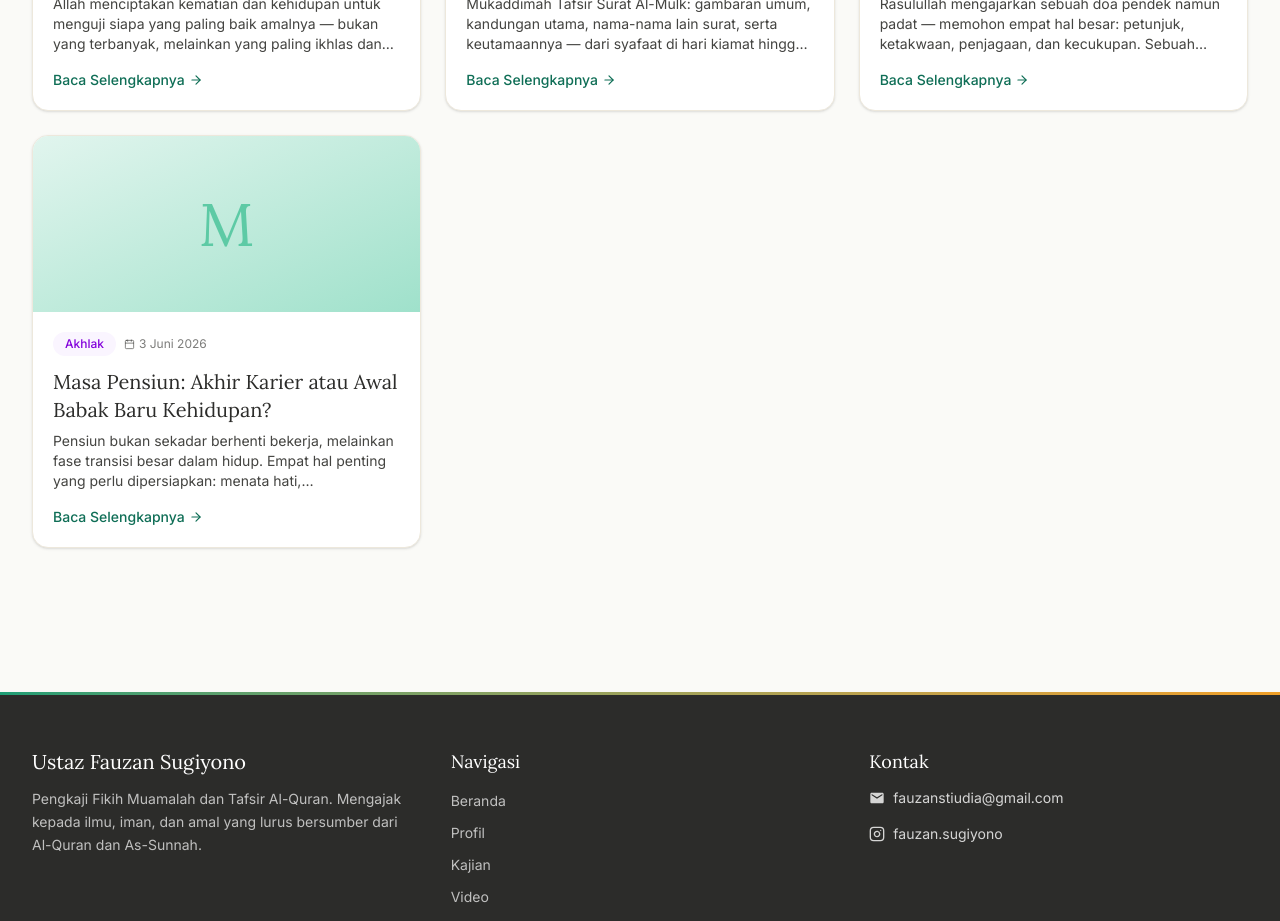
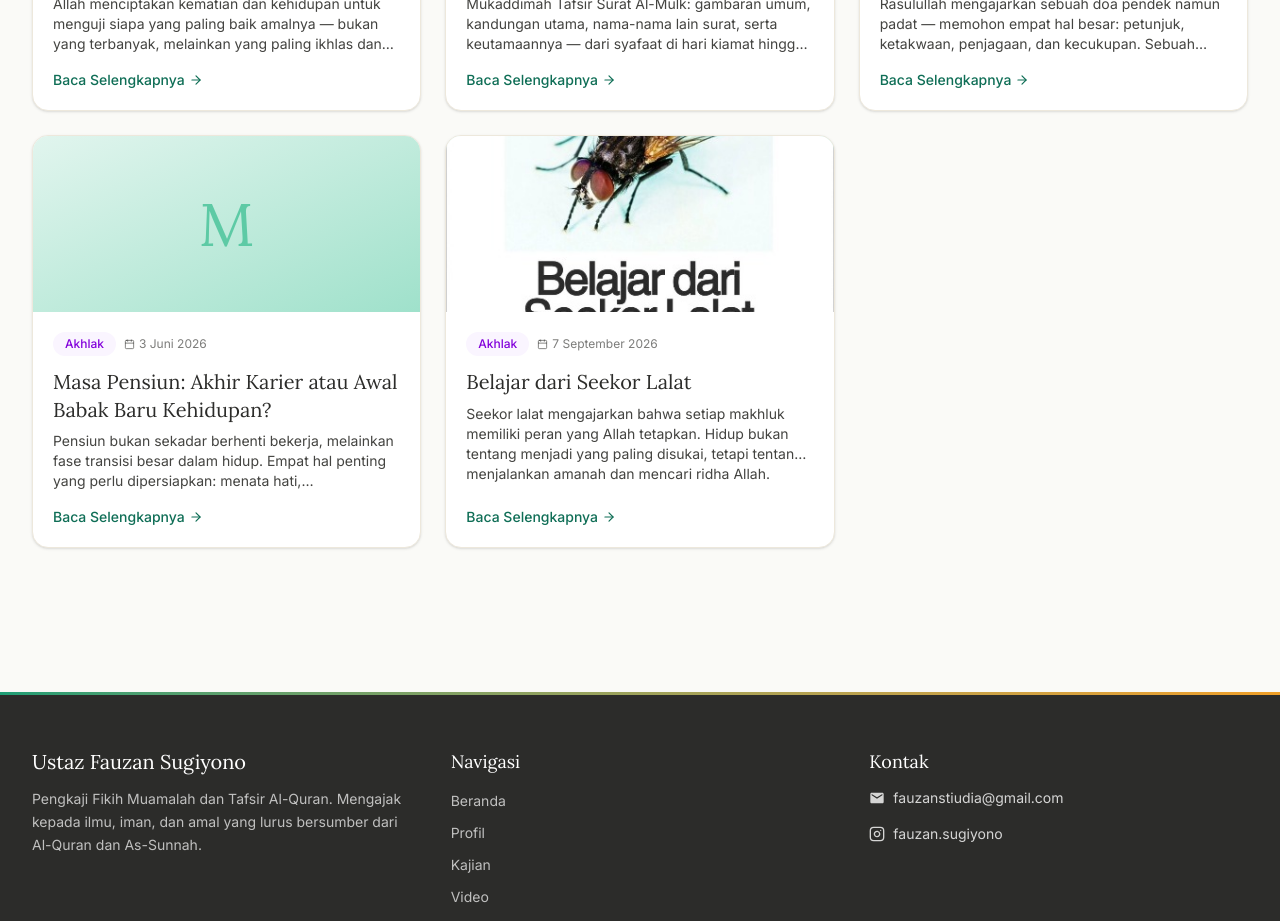
Before and after one commit to ilycode1/UserProfile-UstFauzan-NextJs, a Next.js app: page /artikel in a window 1280 px wide. Shown: the part 2460-3381 px from the top of the page. Built offline with nearby package versions, Linux system fonts and the light colour scheme.

Commit message:
update content: Belajar dari seekor lalat

```diff
--- a/src/data/artikel.js
+++ b/src/data/artikel.js
@@ -1002,6 +1002,34 @@ export const artikelList = [
     date: "2026-06-03",
     image: "",
   },
+  {
+    id: 17,
+    slug: "belajar-dari-seekor-lalat",
+    title: "Belajar dari Seekor Lalat",
+    excerpt: "Seekor lalat mengajarkan bahwa setiap makhluk memiliki peran yang Allah tetapkan. Hidup bukan tentang menjadi yang paling disukai, tetapi tentang menjalankan amanah dan mencari ridha Allah.",
+    content: `
+    <p><em>Oleh: Fauzan Sugiyono, Lc<br />(Penyuluh Agama Islam KUA Sukmajaya Kota Depok)</em></p>
+
+    <p>Seekor lalat (<em>Musca domestica</em>) sering kali dibenci dan tidak pernah diberi ruang untuk sekadar singgah. Kehadirannya ditolak dan setiap kali mendekat, ia segera diusir. Gerakannya dianggap mengganggu. Namun, ia tetap terbang menjalani takdir yang telah Allah tetapkan.</p>
+
+    <p>Lalat memang kecil dan mungkin dianggap kotor. Namun, Allah tetap memberinya peran dalam kehidupan. Ia turut mengurai sesuatu yang telah membusuk dan menjadi bagian dari keseimbangan kehidupan. Lalat tidak meminta untuk dipuji, tidak pula meminta untuk dimengerti. Ia hanya menjalankan perannya tanpa mengeluh dan tanpa menunggu untuk dicintai.</p>
+
+    <p>Betapa sering manusia merasa dirinya tidak berarti, tidak dianggap, tidak dibutuhkan, atau kehadirannya tidak diinginkan. Padahal, hidup ini berjalan dalam takdir Allah. Tidak ada satu pun ciptaan Allah yang benar-benar sia-sia. Tidak semua yang indah memiliki manfaat besar, dan tidak semua yang kecil kehilangan makna.</p>
+
+    <p>Seekor lalat mengajarkan bahwa hidup bukan tentang menjadi yang paling indah, bukan tentang disukai semua orang, dan bukan pula tentang mendapatkan pujian dari manusia. Hidup adalah tentang memahami peran yang Allah berikan dan menjalankan amanah dengan penuh tanggung jawab.</p>
+
+    <p>Tetaplah berjalan meski tidak semua orang memahami keberadaan kita. Sebab pada akhirnya, bukan tentang siapa yang memuji kita, melainkan apakah Allah ridha kepada kita. Bukan tentang menjadi orang yang disukai manusia, tetapi tentang tetap taat kepada Allah Yang Maha Kuasa.</p>
+
+    <p><em>Sukmajaya, 07/09/2026</em></p>
+
+    <hr />
+
+    <p><em>Penulis: Fauzan Sugiyono, Lc — Penyuluh Agama Islam KUA Sukmajaya Kota Depok</em></p>
+  `,
+    category: "Akhlak",
+    date: "2026-09-07",
+    image: "/assets/artikel/content-17.jpeg",
+  },
 ];
 
 // Helper: format date dari "2024-11-10" → "10 November 2024"
```
Also changed, not shown: public/assets/artikel/content-17.jpeg (added).
